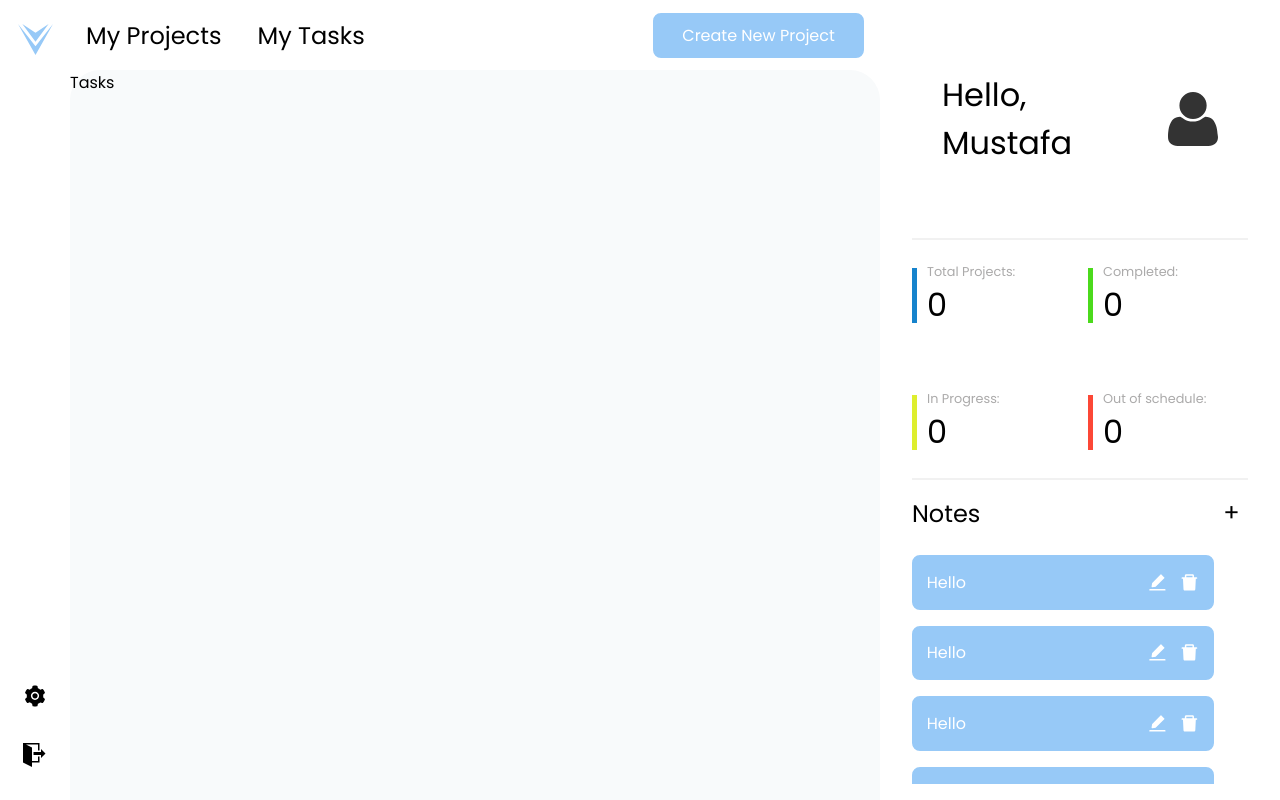
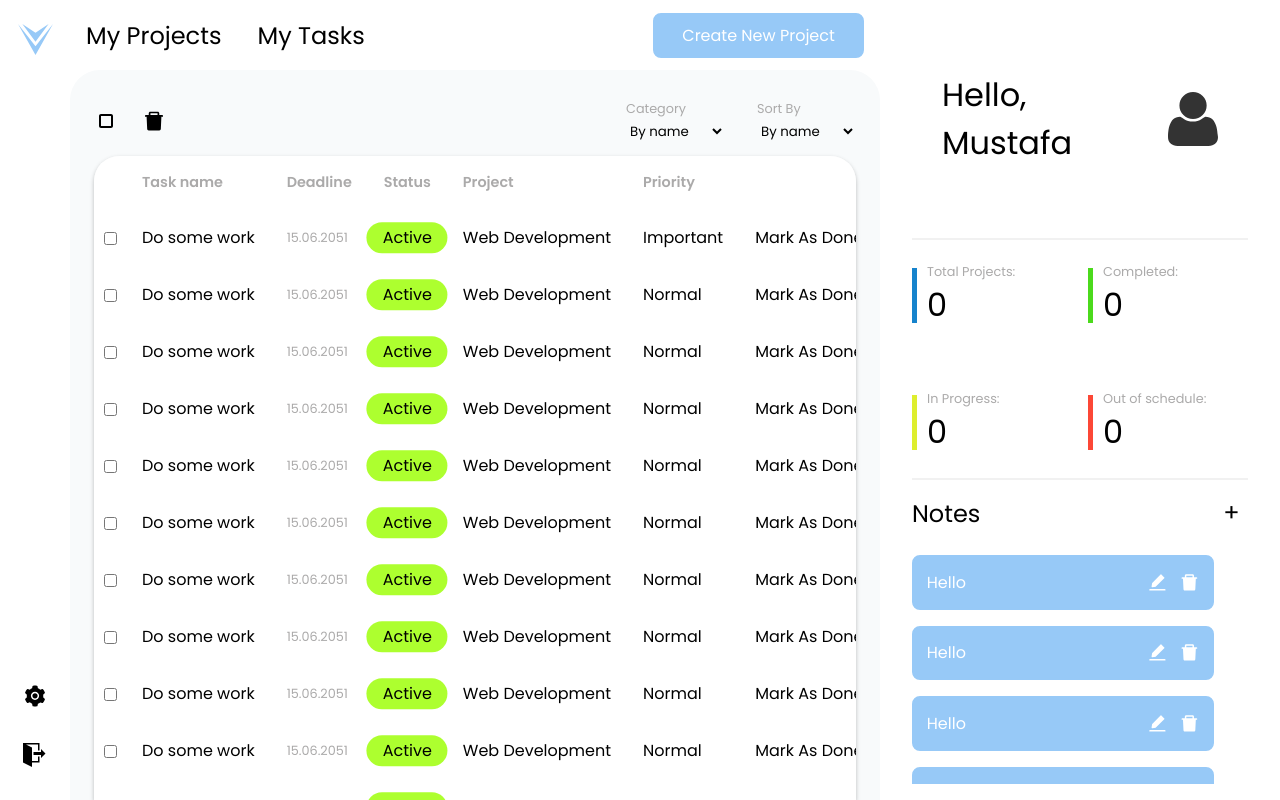
Before and after one commit to mustafazeydani/VDGP, a React (Create React App) app in the folder client/: page /tasks in a window 1280 px wide. Built offline with nearby package versions, Linux system fonts and the light colour scheme.

Commit message:
Designed Tasks Section (Table)

```diff
--- a/client/src/pages/auth/Login.jsx
+++ b/client/src/pages/auth/Login.jsx
@@ -6,7 +6,7 @@ const Login = () => {
   return (
     <div className='auth'>
       <form>
-        <h1>Login</h1>
+        <h2>Login</h2>
         <input type="text" placeholder='username' required/>
         <input type="password" placeholder='password' required/>
         <button className='btn'>Login</button>
--- a/client/src/pages/auth/Register.jsx
+++ b/client/src/pages/auth/Register.jsx
@@ -6,7 +6,7 @@ const Register = () => {
   return (
     <div className='auth'>
       <form>
-        <h1>Register</h1>
+        <h2>Register</h2>
         <input type="text" placeholder='username' required/>
         <input type="email" placeholder='someone@example.com' required/>
         <input type="password" placeholder='password' required/>
--- a/client/src/pages/auth/auth.css
+++ b/client/src/pages/auth/auth.css
@@ -7,7 +7,7 @@
     background-color: var(--color-primary);
 }
 
-h1 {
+.auth h2 {
     font-size: 25px;
     color: var(--color-primary);
     margin-bottom: 20px;
@@ -27,22 +27,22 @@ form {
     gap: 2em;
 }
 
-input,
+.auth input,
 .auth .btn {
     font-size: 18px;
     width: 100%;
 }
 
-input {
+.auth input {
     border: 2px solid transparent;
     padding: 0.5em 0.3em;
 }
 
-input {
+.auth input {
     border-bottom: 2px solid rgb(209, 209, 209) ;
 }
 
-input:focus {
+.auth input:focus {
     outline: none;
     border: 2px solid var(--color-primary);
     box-shadow: 0 0 10px #719ECE;
--- a/client/src/pages/projects/projects.css
+++ b/client/src/pages/projects/projects.css
@@ -4,7 +4,11 @@
     overflow-y: auto;
 }
 
-.top-bar {
+.select {
+    background: transparent;
+}
+
+.projects .top-bar {
     width: 100%;
     display: flex;
     align-items: center;
@@ -12,15 +16,11 @@
     margin-bottom: 4em;
 }
 
-.top-bar-icons {
+.projects .top-bar-icons {
     display: flex;
     font-size: 1.5em;
     gap: 1em;
     margin-right: auto;
-}
-
-.select {
-    background: transparent;
 }
 
 .filter-type {
--- a/client/src/pages/tasks/Tasks.jsx
+++ b/client/src/pages/tasks/Tasks.jsx
@@ -1,9 +1,177 @@
 import React from 'react'
+import {
+  BiCheckbox,
+  BiCheckboxChecked,
+} from 'react-icons/bi'
+import {AiFillDelete} from 'react-icons/ai'
 import "./tasks.css"
 
 function Tasks() {
+
   return (
-    <div>Tasks</div>
+    <div className='tasks'>
+      <div className='tasks-header'>
+        <div className='tasks-header-icons'>
+          <BiCheckbox/>
+          <AiFillDelete/>
+        </div>
+        <div className="filter">
+          <p className="filter-type">Category</p>
+          <select className='select'>
+            <option selected>By name</option>
+            <option value='due-time'>By due time</option>
+          </select>
+        </div>
+
+        <div className="filter">
+          <p className="filter-type">Sort By</p>
+          <select className='select'>
+            <option selected>By name</option>
+            <option value='due-time'>By due time</option>
+          </select>
+        </div>
+      </div>
+
+      <div className="table-container">
+        <table>
+          <thead>
+            <tr>
+              <th></th>
+              <th>Task name</th>
+              <th>Deadline</th>
+              <th>Status</th>
+              <th>Project</th>
+              <th>Priority</th>
+              <th></th>
+            </tr>
+          </thead>
+          <tbody>
+            <tr>
+              <td><input type="checkbox"/></td>
+              <td>Do some work</td>
+              <td className='deadline'>15.06.2051</td>
+              <td>
+                <p className="status">Active</p>
+              </td>
+              <td>Web Development</td>
+              <td className='priority'>Important</td>
+              <td className='mark-as-done'>Mark As Done</td>
+            </tr>
+
+            <tr>
+              <td><input type="checkbox" /></td>
+              <td>Do some work</td>
+              <td className='deadline'>15.06.2051</td>
+              <td>
+                <p className="status">Active</p>
+              </td>
+              <td>Web Development</td>
+              <td className='priority'>Normal</td>
+              <td className='mark-as-done'>Mark As Done</td>
+            </tr>
+            <tr>
+              <td><input type="checkbox" /></td>
+              <td>Do some work</td>
+              <td className='deadline'>15.06.2051</td>
+              <td>
+                <p className="status">Active</p>
+              </td>
+              <td>Web Development</td>
+              <td className='priority'>Normal</td>
+              <td className='mark-as-done'>Mark As Done</td>
+            </tr>
+            <tr>
+              <td><input type="checkbox" /></td>
+              <td>Do some work</td>
+              <td className='deadline'>15.06.2051</td>
+              <td>
+                <p className="status">Active</p>
+              </td>
+              <td>Web Development</td>
+              <td className='priority'>Normal</td>
+              <td className='mark-as-done'>Mark As Done</td>
+            </tr>
+            <tr>
+              <td><input type="checkbox" /></td>
+              <td>Do some work</td>
+              <td className='deadline'>15.06.2051</td>
+              <td>
+                <p className="status">Active</p>
+              </td>
+              <td>Web Development</td>
+              <td className='priority'>Normal</td>
+              <td className='mark-as-done'>Mark As Done</td>
+            </tr>
+            <tr>
+              <td><input type="checkbox" /></td>
+              <td>Do some work</td>
+              <td className='deadline'>15.06.2051</td>
+              <td>
+                <p className="status">Active</p>
+              </td>
+              <td>Web Development</td>
+              <td className='priority'>Normal</td>
+              <td className='mark-as-done'>Mark As Done</td>
+            </tr>
+            <tr>
+              <td><input type="checkbox" /></td>
+              <td>Do some work</td>
+              <td className='deadline'>15.06.2051</td>
+              <td>
+                <p className="status">Active</p>
+              </td>
+              <td>Web Development</td>
+              <td className='priority'>Normal</td>
+              <td className='mark-as-done'>Mark As Done</td>
+            </tr>
+            <tr>
+              <td><input type="checkbox" /></td>
+              <td>Do some work</td>
+              <td className='deadline'>15.06.2051</td>
+              <td>
+                <p className="status">Active</p>
+              </td>
+              <td>Web Development</td>
+              <td className='priority'>Normal</td>
+              <td className='mark-as-done'>Mark As Done</td>
+            </tr>
+            <tr>
+              <td><input type="checkbox" /></td>
+              <td>Do some work</td>
+              <td className='deadline'>15.06.2051</td>
+              <td>
+                <p className="status">Active</p>
+              </td>
+              <td>Web Development</td>
+              <td className='priority'>Normal</td>
+              <td className='mark-as-done'>Mark As Done</td>
+            </tr>
+            <tr>
+              <td><input type="checkbox" /></td>
+              <td>Do some work</td>
+              <td className='deadline'>15.06.2051</td>
+              <td>
+                <p className="status">Active</p>
+              </td>
+              <td>Web Development</td>
+              <td className='priority'>Normal</td>
+              <td className='mark-as-done'>Mark As Done</td>
+            </tr>
+            <tr>
+              <td><input type="checkbox" /></td>
+              <td>Do some work</td>
+              <td className='deadline'>15.06.2051</td>
+              <td>
+                <p className="status">Active</p>
+              </td>
+              <td>Web Development</td>
+              <td className='priority'>Normal</td>
+              <td className='mark-as-done'>Mark As Done</td>
+            </tr>
+          </tbody>
+        </table>
+      </div>
+    </div>
   )
 }
 
--- a/client/src/pages/tasks/tasks.css
+++ b/client/src/pages/tasks/tasks.css
@@ -0,0 +1,89 @@
+.tasks {
+    height: 100%;
+    width: 100%;
+    padding: 1em 1.5em 0;
+    position: relative;
+}
+
+.tasks-header {
+    height: 70px;
+}
+
+.tasks-header {
+    width: 100%;
+    display: flex;
+    align-items: center;
+    gap: 2em;
+}
+
+.tasks-header-icons {
+    display: flex;
+    font-size: 1.5em;
+    gap: 1em;
+    margin-right: auto;
+}
+
+.table-container {
+    background-color: var(--color-variant);
+    height: calc(100% - 70px);
+    border-radius: 25px 25px 0 0;
+    box-shadow: 0 2px 4px rgba(0, 0, 0, 0.25);
+    overflow: auto;
+}
+
+thead {
+    color: var(--color-darkgrey);
+    font-size: 0.9em
+}
+
+table, th, td:not(:has(input)) {
+    position: relative;
+    padding: 16px;
+}
+
+table {
+    border-collapse: collapse;
+    border-spacing: 0;
+}
+
+th, td:not(:has(input)) {
+    text-align: start;
+}
+
+td:has(input) {
+    text-align: center;
+}
+
+td input[type="checkbox"] {
+    display: inline-block;
+    vertical-align: middle;
+}
+
+td.deadline {
+    font-size: .8em;
+    color: var(--color-darkgrey);
+}
+
+.status {
+    position: absolute;
+    left: 50%;
+    top: 50%;
+    transform: translate(-50%, -50%);
+    background-color: greenyellow;
+    padding: 0.2em 1em;
+    border-radius: 1.2em;
+}
+
+td {
+    white-space: nowrap;
+}
+
+tr td:last-child {
+    width: 100%;
+    text-align: end;
+}
+
+tbody tr:hover {
+    background-color: var(--color-primary);
+    cursor: pointer;
+}
```
